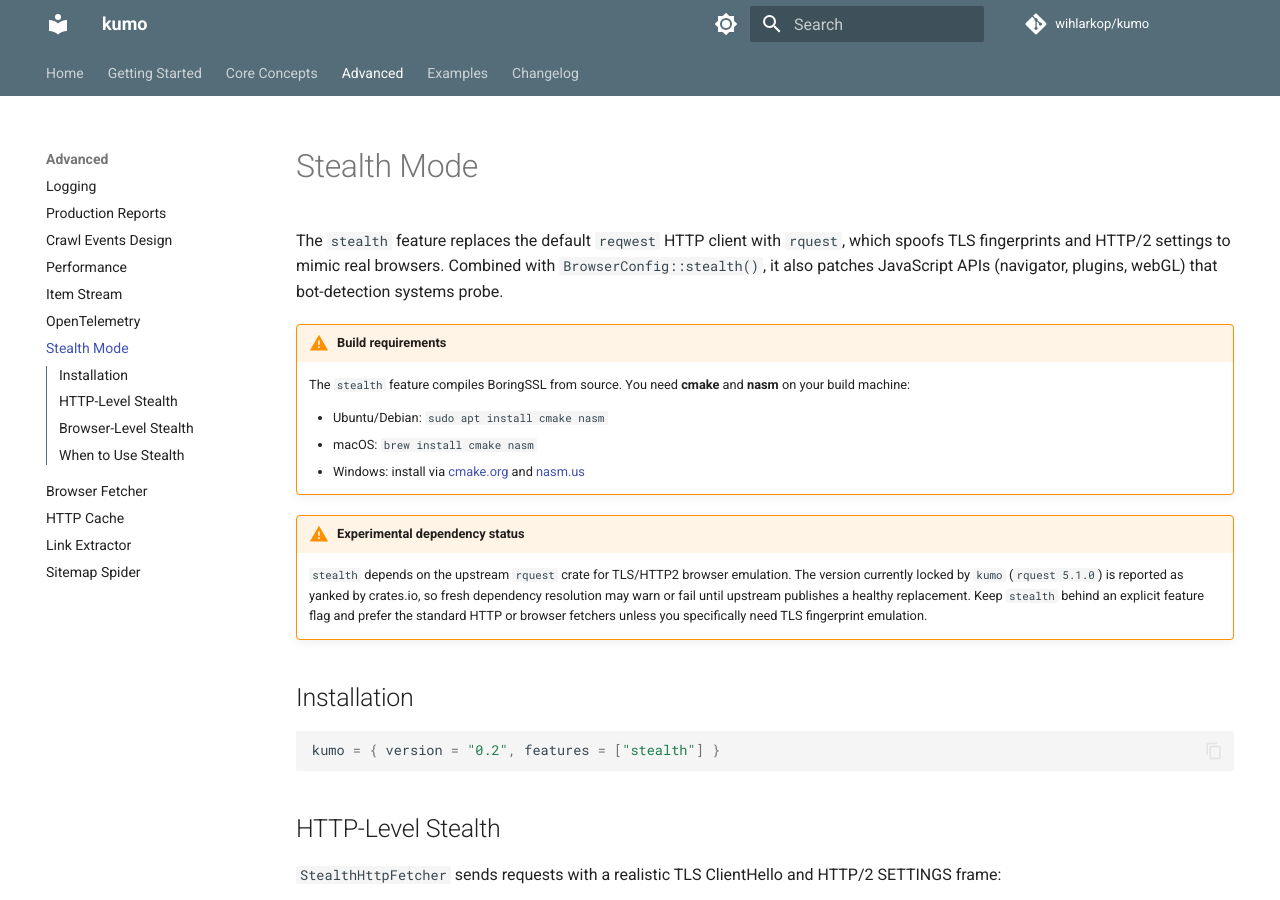
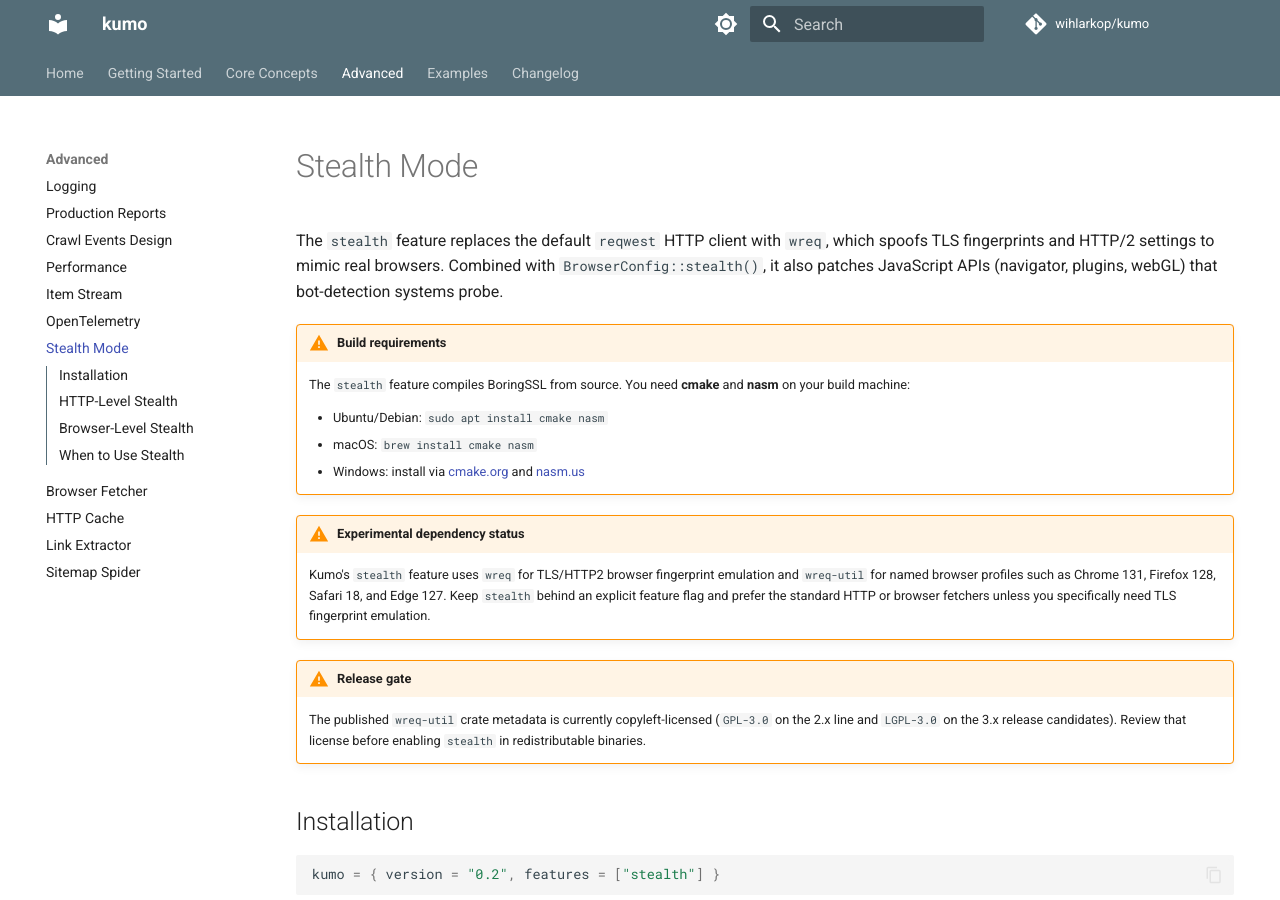
Before and after one commit to wihlarkop/kumo, an MkDocs documentation site: the page built from docs/src/advanced/stealth.md, in a window 1280 px wide and 900 px high. Built offline with MkDocs 1.6.1 and Material for MkDocs 9.7.7, drawn with Linux system fonts in a browser that asks for light colours; comment, search, counter and statistics services are not loaded.

Commit message:
feat: migrate stealth fetcher to wreq (#25)

```diff
--- a/docs/src/advanced/stealth.md
+++ b/docs/src/advanced/stealth.md
@@ -1,6 +1,6 @@
 # Stealth Mode
 
-The `stealth` feature replaces the default `reqwest` HTTP client with `rquest`, which spoofs TLS fingerprints and HTTP/2 settings to mimic real browsers. Combined with `BrowserConfig::stealth()`, it also patches JavaScript APIs (navigator, plugins, webGL) that bot-detection systems probe.
+The `stealth` feature replaces the default `reqwest` HTTP client with `wreq`, which spoofs TLS fingerprints and HTTP/2 settings to mimic real browsers. Combined with `BrowserConfig::stealth()`, it also patches JavaScript APIs (navigator, plugins, webGL) that bot-detection systems probe.
 
 !!! warning "Build requirements"
     The `stealth` feature compiles BoringSSL from source. You need **cmake** and **nasm** on your build machine:
@@ -10,12 +10,16 @@ The `stealth` feature replaces the default `reqwest` HTTP client with `rquest`,
     - Windows: install via [cmake.org](https://cmake.org/download/) and [nasm.us](https://www.nasm.us/)
 
 !!! warning "Experimental dependency status"
-    `stealth` depends on the upstream `rquest` crate for TLS/HTTP2 browser
-    emulation. The version currently locked by `kumo` (`rquest 5.1.0`) is
-    reported as yanked by crates.io, so fresh dependency resolution may warn or
-    fail until upstream publishes a healthy replacement. Keep `stealth` behind
-    an explicit feature flag and prefer the standard HTTP or browser fetchers
-    unless you specifically need TLS fingerprint emulation.
+    Kumo's `stealth` feature uses `wreq` for TLS/HTTP2 browser fingerprint
+    emulation and `wreq-util` for named browser profiles such as Chrome 131,
+    Firefox 128, Safari 18, and Edge 127. Keep `stealth` behind an explicit
+    feature flag and prefer the standard HTTP or browser fetchers unless you
+    specifically need TLS fingerprint emulation.
+
+!!! warning "Release gate"
+    The published `wreq-util` crate metadata is currently copyleft-licensed
+    (`GPL-3.0` on the 2.x line and `LGPL-3.0` on the 3.x release candidates).
+    Review that license before enabling `stealth` in redistributable binaries.
 
 ## Installation
 
```
Also changed, not shown: Cargo.toml (+10 -4 lines), docs/src/changelog.md (+7 -0 lines), docs/src/feature-flags.md (+4 -5 lines), 4 other files.
